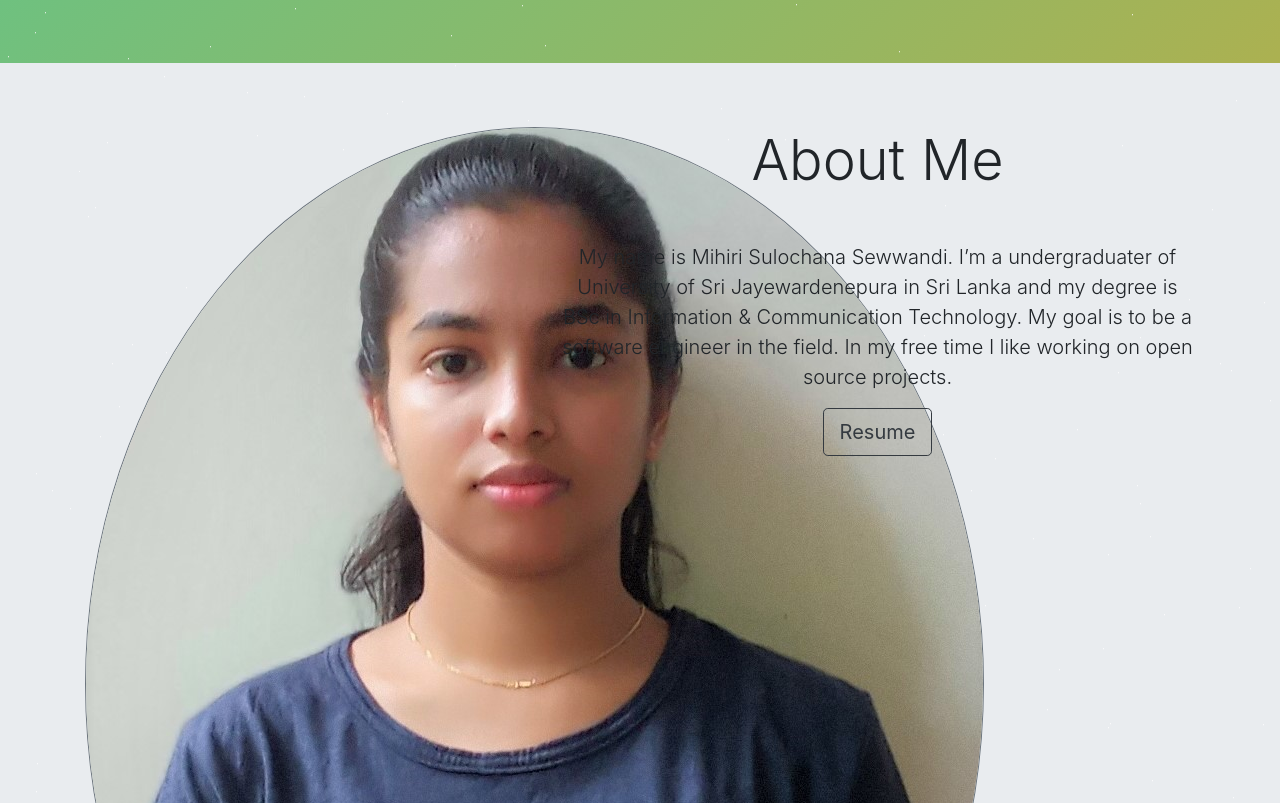
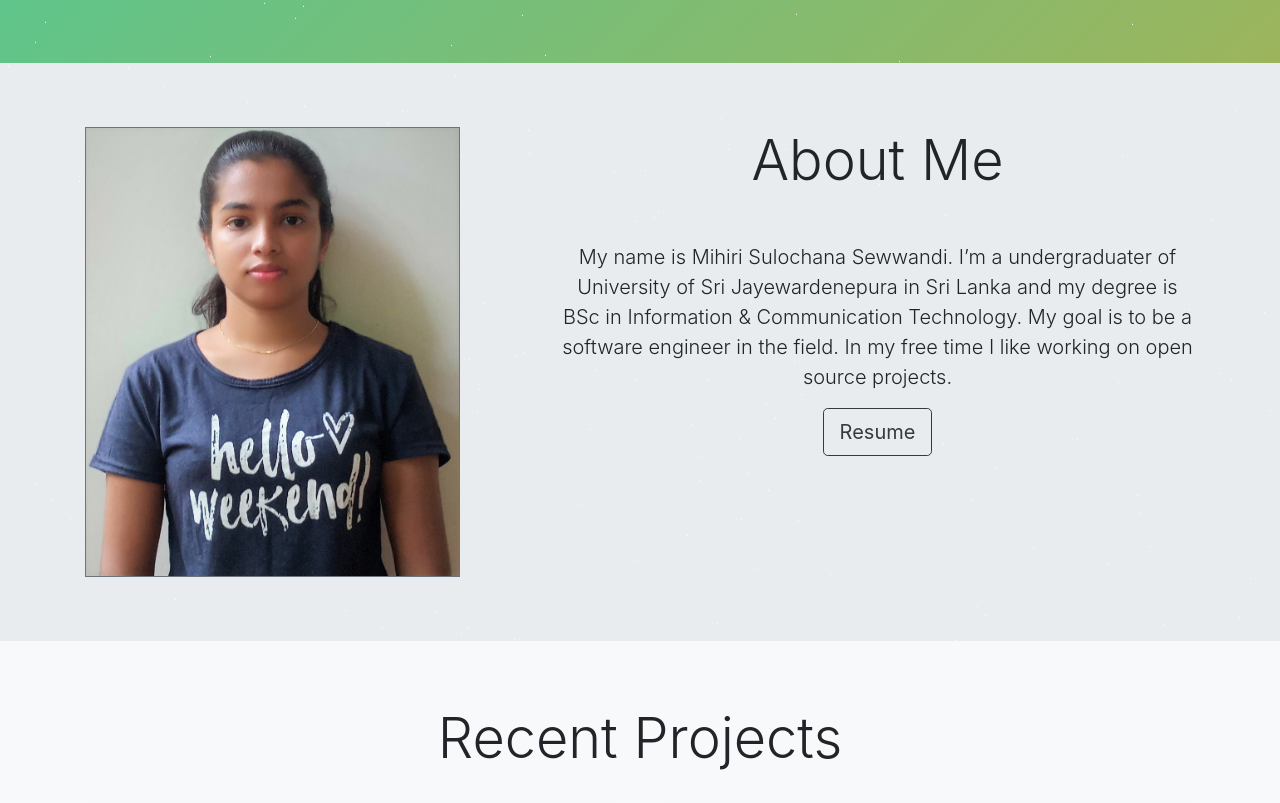
Before and after one commit to Mihiri0303/portfolio, a React (Create React App) app: page / in a window 1280 px wide. Shown: the part 737-1540 px from the top of the page. Built offline with nearby package versions, Linux system fonts and the light colour scheme; no server answers.

Commit message:
update About

```diff
--- a/src/components/home/AboutMe.jsx
+++ b/src/components/home/AboutMe.jsx
@@ -38,11 +38,11 @@ const AboutMe = ({ heading, message, link, imgSize, resume }) => {
           <div className="col-5 d-none d-lg-block align-self-center">
             {showPic && (
               <img
-                className="border border-secondary rounded-circle"
+                className="border border-secondary rounded-squars"
                 src={profilePicUrl}
                 alt="profilepicture"
-                width={imgSize}
-                height={imgSize}
+                width={375}
+                height={450}
               />
             )}
           </div>
```
